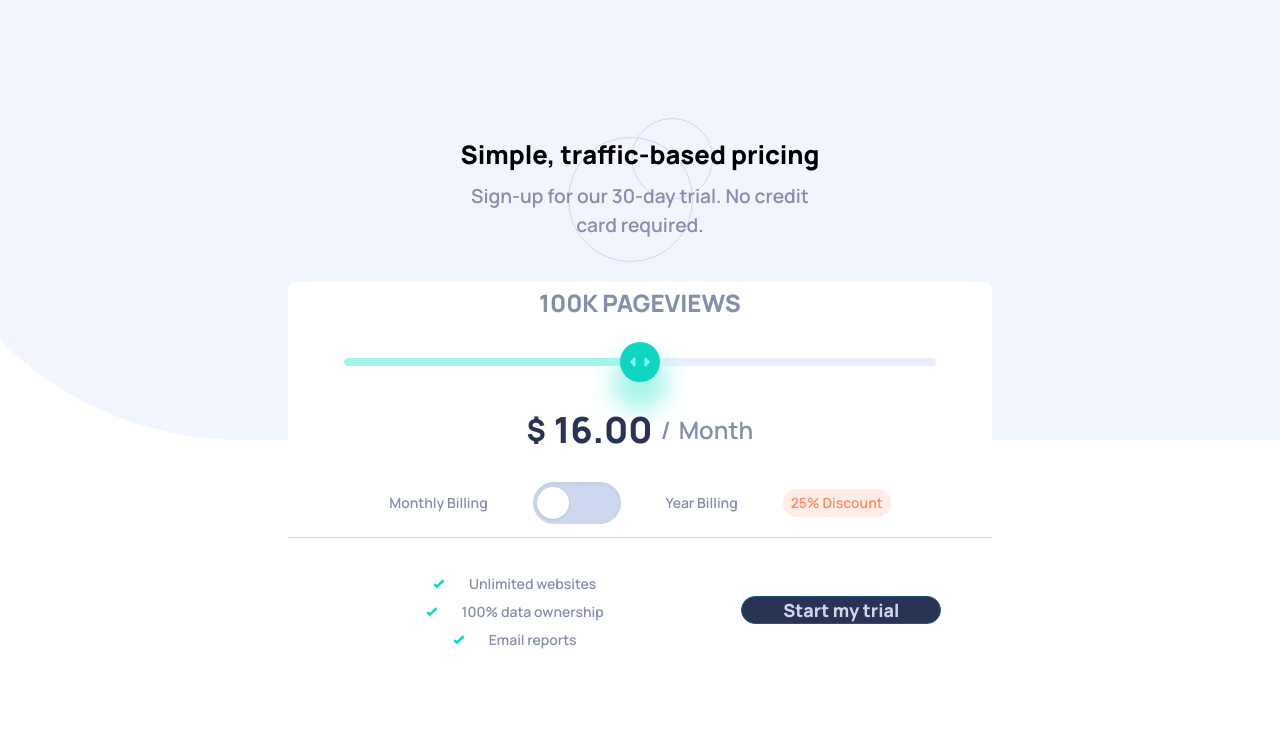
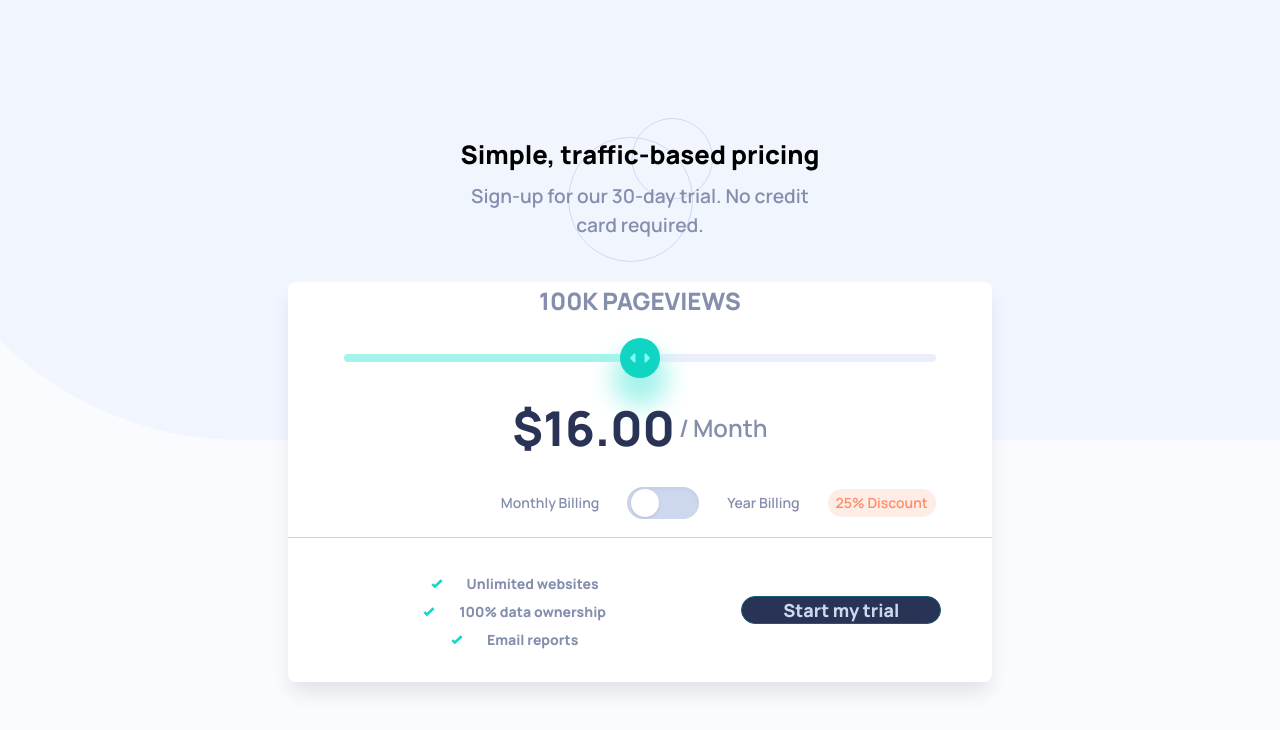
Before and after one commit to Arfirpo/intercactive-pricing-component-main, a React (Create React App) app: page / in a window 1280 px wide. Shown: the top 730 px of the page. Built offline with nearby package versions, Linux system fonts and the light colour scheme.

Commit message:
challenge finished-add readme

```diff
--- a/src/components/Card.jsx
+++ b/src/components/Card.jsx
@@ -3,7 +3,7 @@ import { Promotion } from "./Promotion";
 
 export const Card = () => {
   return (
-    <main className="flex flex-col items-center w-[90%] sm:w-[80%] lg:w-[55%] xl:w-[37.5%] h-[70vh]  md:h-[75%] lg:h-[50vh] text-grayishBlue rounded-lg bg-White">
+    <main className="flex flex-col items-center w-[90%] sm:w-[80%] lg:w-[55%] xl:w-[37.5%] h-[70vh]  md:h-[75%] lg:h-[50vh] text-grayishBlue rounded-lg bg-White shadow-[-0_13px_20px_-3px_rgba(0,0,0,0.1)]">
       <Fee />
       <Promotion />
     </main>
--- a/src/components/Fee.jsx
+++ b/src/components/Fee.jsx
@@ -64,17 +64,18 @@ export const Fee = () => {
           PAGEVIEWS
         </h1>
         <RangeBar value={rangeValue} onChange={handleRangeChange} />
-        <p className="flex items-center justify-center gap-2 text-xs md:text-2xl xl:text-sm xl:justify-self-end">
-          <span className="text-darkDesaturatedBlue font-bold  text-4xl md:text-3xl">
+        <p className="flex items-center justify-center text-sm md:text-2xl xl:text-sm xl:justify-self-end">
+          <span className="text-darkDesaturatedBlue font-bold text-3xl sm:text-4xl md:text-5xl">
             $
           </span>
-          <span className="text-darkDesaturatedBlue font-bold  text-4xl md:text-4xl ">
+          <span className="text-darkDesaturatedBlue font-bold text-3xl sm:text-4xl md:text-5xl ">
             {pricingDeets[rangeValue][!isMonthly ? "monthly" : "yearly"]}.00
           </span>
-          / <span>{!isMonthly ? "Month" : "Year"}</span>
+          <span className="ml-1 mr-1">/</span>
+          <span>{!isMonthly ? "Month" : "Year"}</span>
         </p>
       </div>
-      <div className=" text-[.7rem] mbl:text-xs md:text-sm flex items-center justify-evenly xl:justify-end xl:gap-8 w-full h-[15%]">
+      <div className="text-[.57rem] gap-2 md:gap-7 mbl:text-[.7rem] mbl:text-xs md:text-sm flex text-center items-center justify-end xl:justify-end xl:gap-8 w-full h-[15%]">
         <p>Monthly Billing</p>
         <ToggleSlider checked={isMonthly} onChange={handleToggleChange} />
         <p>Year Billing</p>
--- a/src/components/Pros.jsx
+++ b/src/components/Pros.jsx
@@ -5,7 +5,7 @@ export const Pros = ({image, text}) => {
   return (
     <div className="flex items-center gap-4 md:gap-6 justify-center">
       <img src={image} alt="Check" className="mbl:w-3 xl:w-3"/>
-      <li className="text-[.7rem] mbl:text-[.8rem] md:text-sm">{text}</li>
+      <li className=" font-bold text-[.7rem] mbl:text-[.8rem] md:text-sm">{text}</li>
     </div>
   );
 };
--- a/src/components/ToogleSlider.jsx
+++ b/src/components/ToogleSlider.jsx
@@ -18,9 +18,9 @@ export const ToggleSlider = ({ checked, onChange }) => {
           checked={checked}
           onClick={handleToggle}
         />
-        <div className="toggle__line flex w-[3rem] md:w-[5.5rem] h-[1.6rem] md:h-[2.625rem] xl:w-14 xl:h-7 bg-lightGrayishBlueTb rounded-full shadow-inner"></div>
+        <div className="toggle__line flex w-9 h-5 md:w-[4.5rem] md:h-[2rem] xl:w-14 xl:h-7 bg-lightGrayishBlueTb rounded-full shadow-inner"></div>
         <div
-          className={`toggle__dot absolute my-auto mx-0 w-5 md:w-8 xl:w-5 xl:h-5 h-5 md:h-8 top-0 bottom-0 left-1 bg-white rounded-full shadow ${
+          className={`toggle__dot absolute my-auto mx-0 w-4 md:w-7 xl:w-5 xl:h-5 h-4 md:h-7 top-0 bottom-0 left-1 bg-white rounded-full shadow ${
             isMonthly ? "" : "transform-translate"
           }`}
 
--- a/src/css/index.css
+++ b/src/css/index.css
@@ -4,4 +4,5 @@
 
 body {
   font-size: 15px;
+  background-color: hsl(230, 100%, 99%);
 }
```
